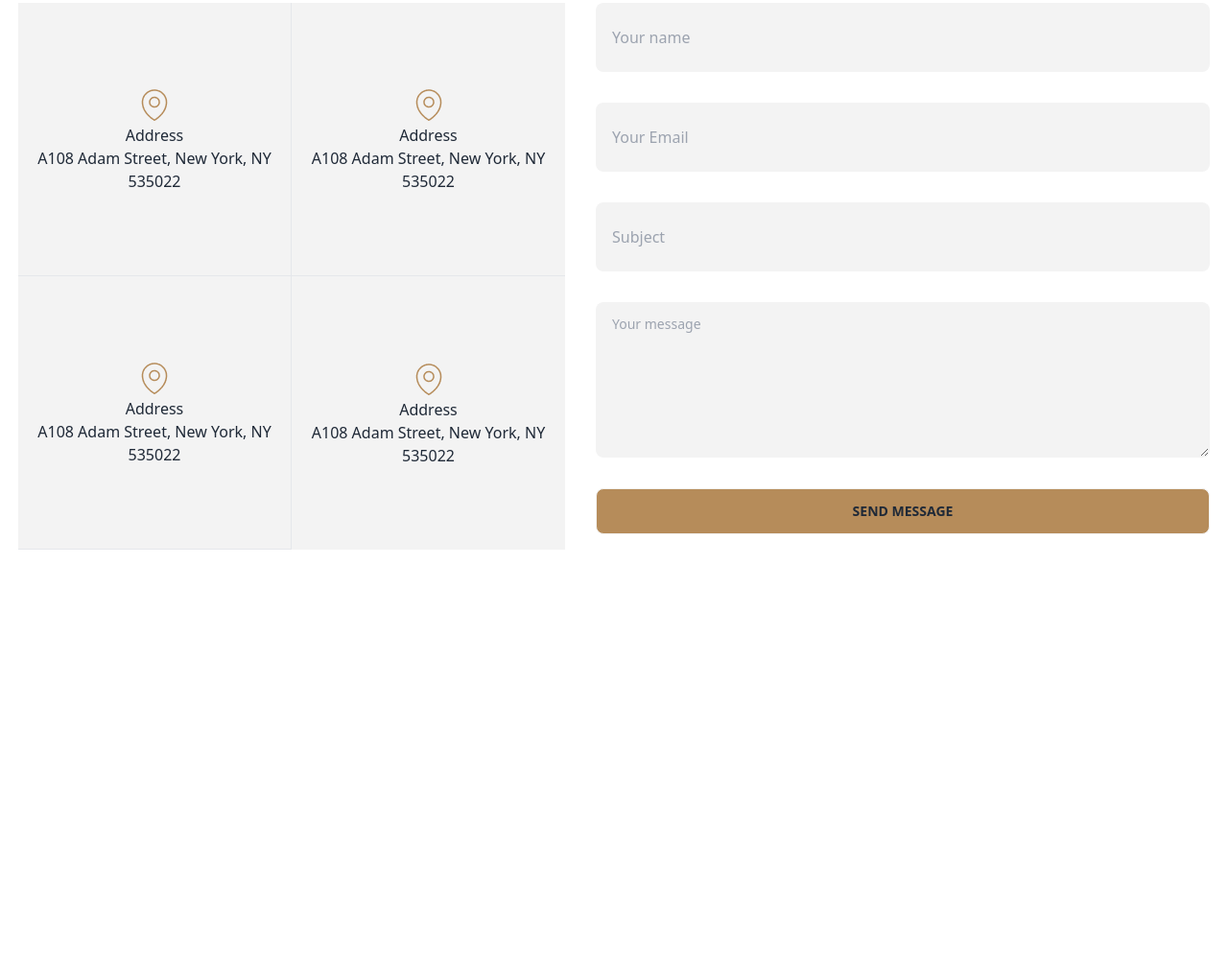
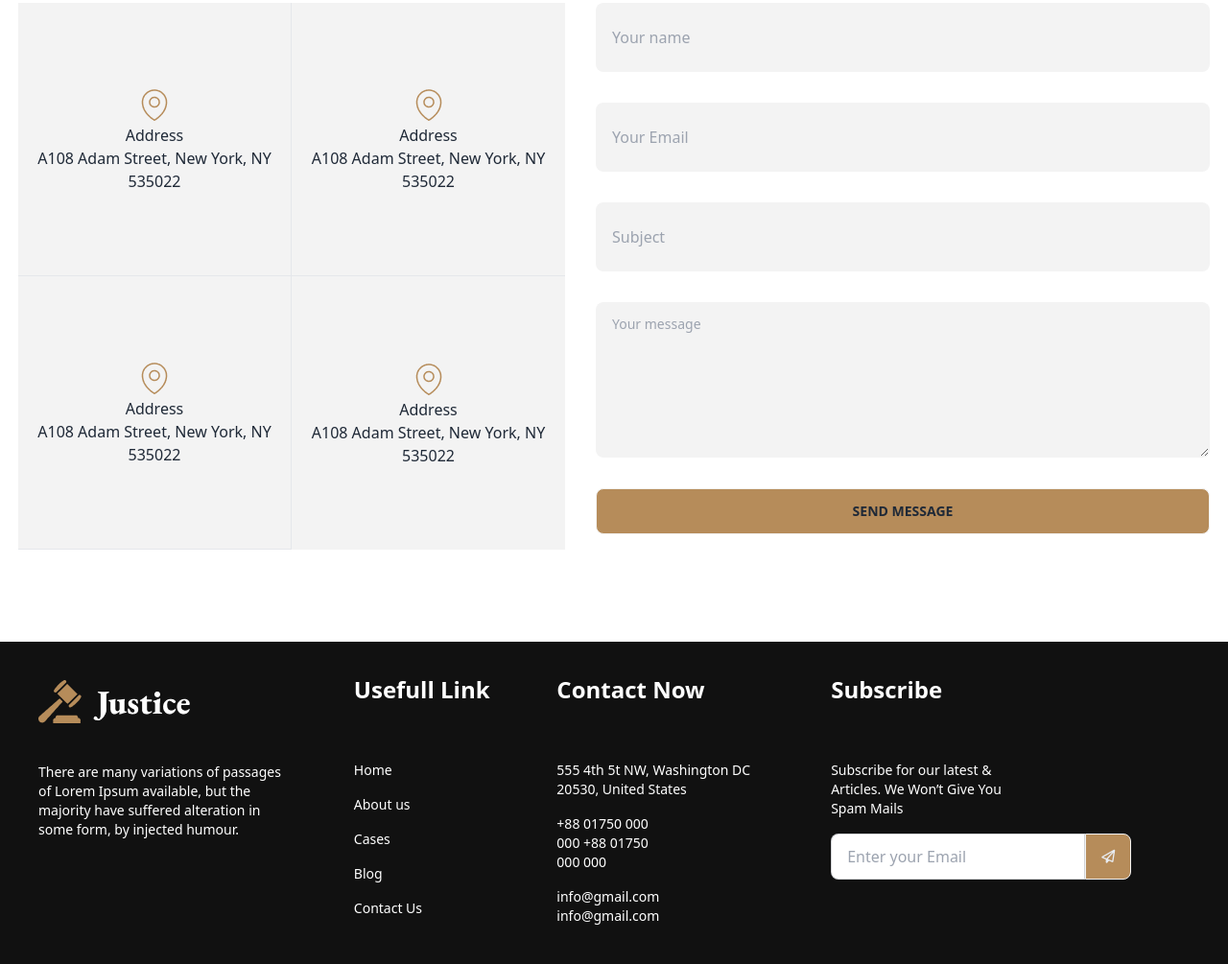
Before and after one commit to rifat3790/legal-solution-resources-with-daisyui, a plain HTML site: page index.html in a window 1280 px wide. Shown: the part 3503-4508 px from the top of the page at 96% size. Before the commit the page ends 4172 px from the top, so only its background shows below. Drawn offline with nearby package versions, Linux system fonts and the light colour scheme.

Commit message:
added footer

```diff
--- a/index.html
+++ b/index.html
@@ -367,5 +367,44 @@
      </section>
 
     </main>
+
+    <footer class="footer p-10 bg-[#111] text-base-content text-white">
+      <div>
+        <img class="mb-8" src="images/logo.png" alt="">
+        <p class="w-[259px]">There are many variations of passages of Lorem Ipsum available, but the majority have suffered alteration in some form, by injected humour.</p>
+      </div>
+      <div class="space-y-2">
+        <h4 class="text-[24px] font-bold mb-12">Usefull Link</h4>
+        <a class="link link-hover">Home</a>
+        <a class="link link-hover">About us</a>
+        <a class="link link-hover">Cases</a>
+        <a class="link link-hover">Blog</a>
+        <a class="link link-hover">Contact Us</a>
+      </div>
+      <div class="space-y-2">
+        <h4 class="text-[24px] font-bold mb-12">Contact Now</h4>
+        <p class="w-[216px]" >555 4th 5t NW, Washington
+          DC 20530, United States</p>
+          <p class="w-[120px]">+88 01750 000 000
+            +88 01750 000 000</p>
+            <p class="w-[132px]">info@gmail.com
+              info@gmail.com</p>
+      </div>
+      <div class="space-y-2">
+        <h4 class="text-[24px] font-bold mb-12">Subscribe</h4>
+        <p class="w-[217px]">Subscribe for our latest & Articles. We Won’t Give You Spam Mails</p>
+        <div class="form-control w-80">
+
+          <div class="form-control">
+            <div class="input-group">
+              <input type="email" placeholder="Enter your Email" class="input input-bordered" />
+              <button class="btn btn-square bg-[#B68C5A]">
+                <i class="fa-regular fa-paper-plane" style="color: #e8ecf2;"></i>
+              </button>
+            </div>
+          </div>
+        </div>
+      </div>
+    </footer>
 </body>
 </html>
```
